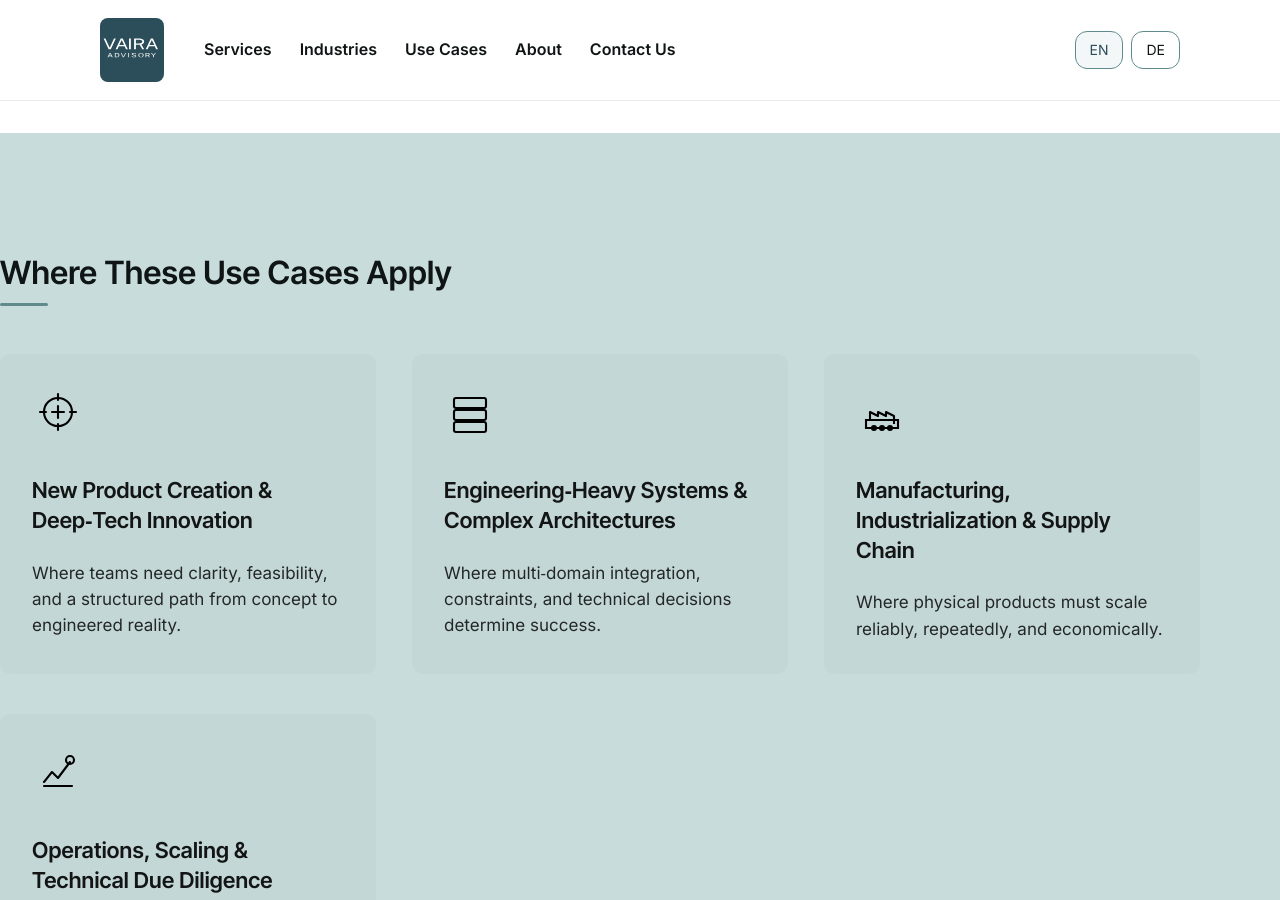
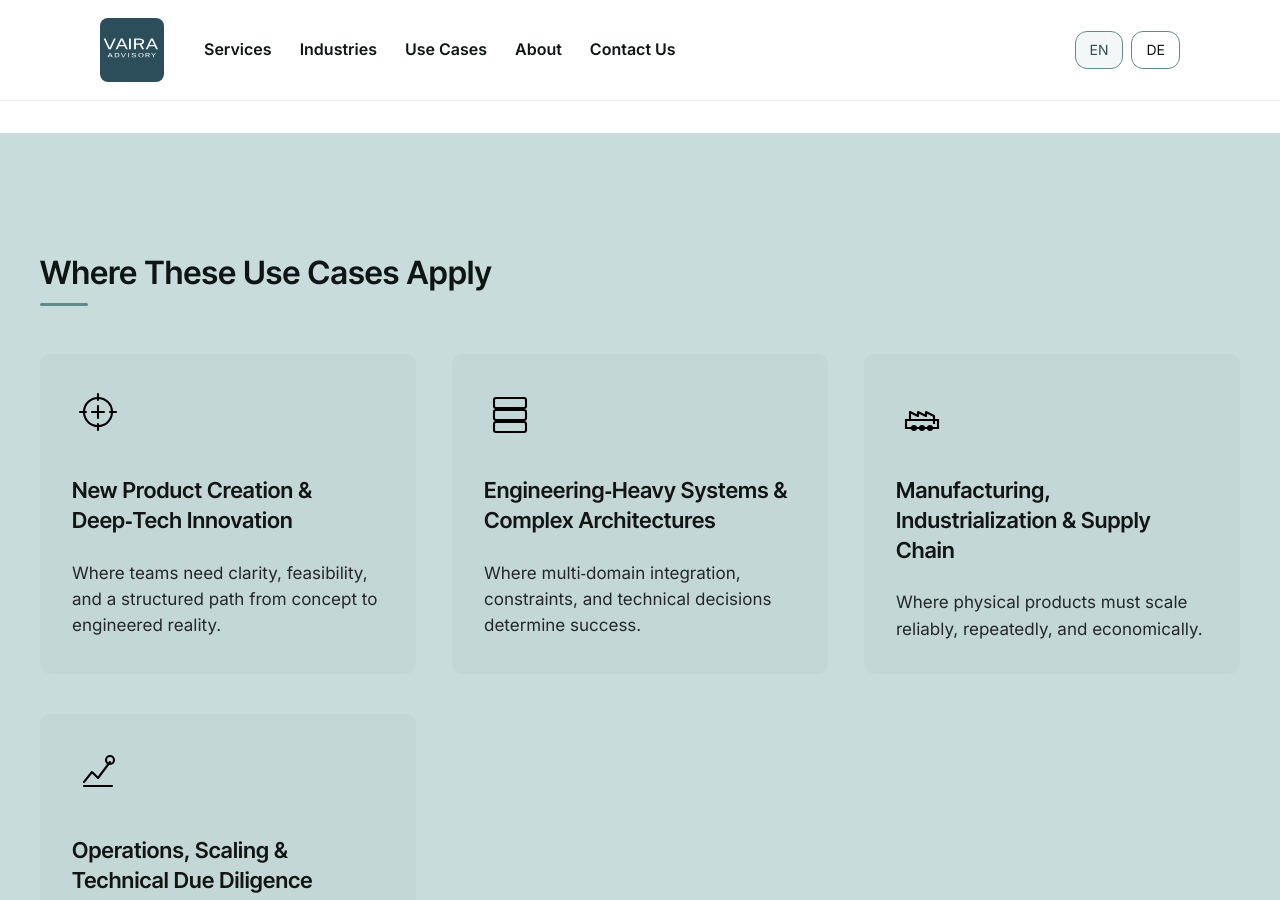
Before and after one commit to raphaelheeb/vaira-advisory, a Jekyll site: the page built from use-cases/index.html, in a window 1280 px wide and 900 px high, scrolled down 4555 px. Built offline with Jekyll 4.4.1, drawn with Linux system fonts in a browser that asks for light colours.

Commit message:
Update index.html

```diff
--- a/use-cases/index.html
+++ b/use-cases/index.html
@@ -227,11 +227,16 @@
 
 <!-- WHERE THESE USE CASES APPLY -->
 <section id="use-cases-where" class="section">
+
+  <!-- Wide wrapper OUTSIDE the container -->
+  <div class="why-grid-wrapper">
+
+    <!-- Title stays inside container -->
     <div class="container">
       <h2 class="section-title">Where These Use Cases Apply</h2>
+    </div>
 
-    <!-- NEW WRAPPER -->
-    <div class="why-grid-wrapper">
+    <!-- Grid sits directly inside the wide wrapper -->
     <div class="why-grid">
 
       <!-- CARD 1 -->
@@ -299,9 +304,7 @@
 
     </div>
   </div>
-  </div>
 </section>
-
 
 
 <!-- CTA -->
```
Lines whose indentation alone changed are shown as unchanged.
